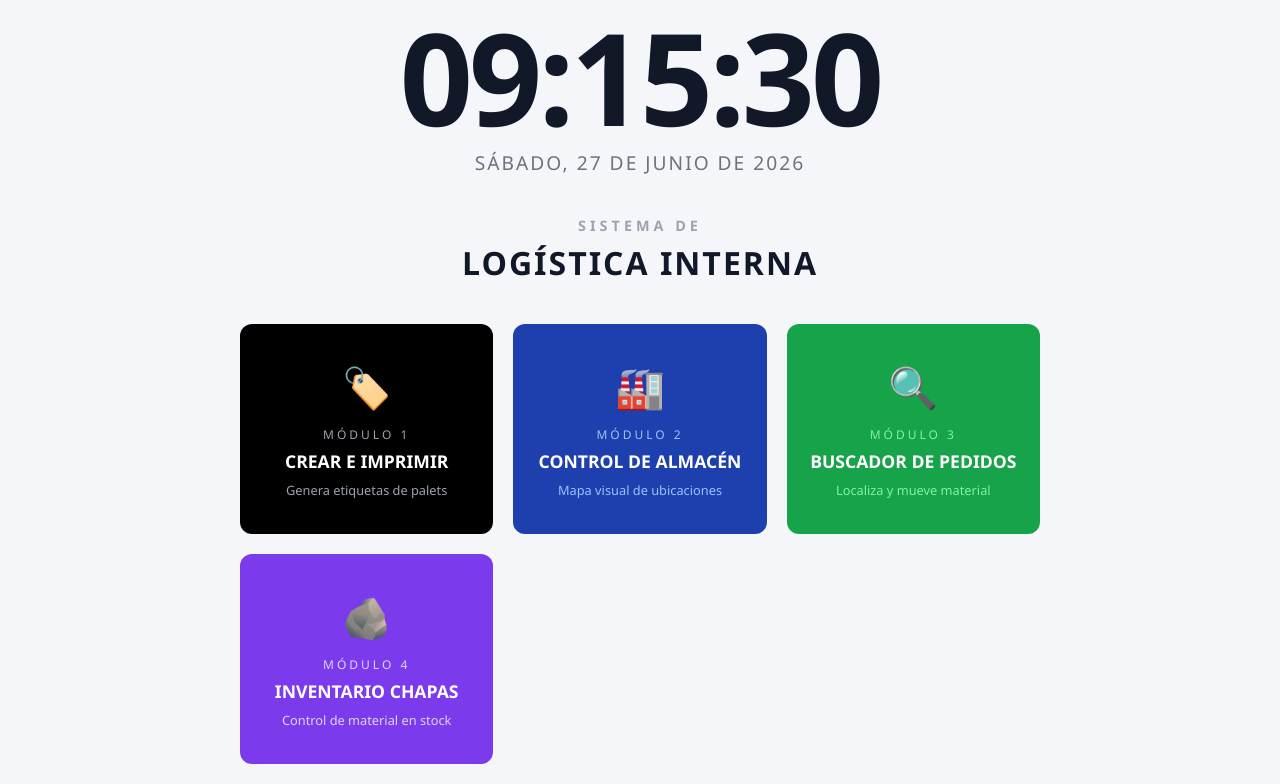
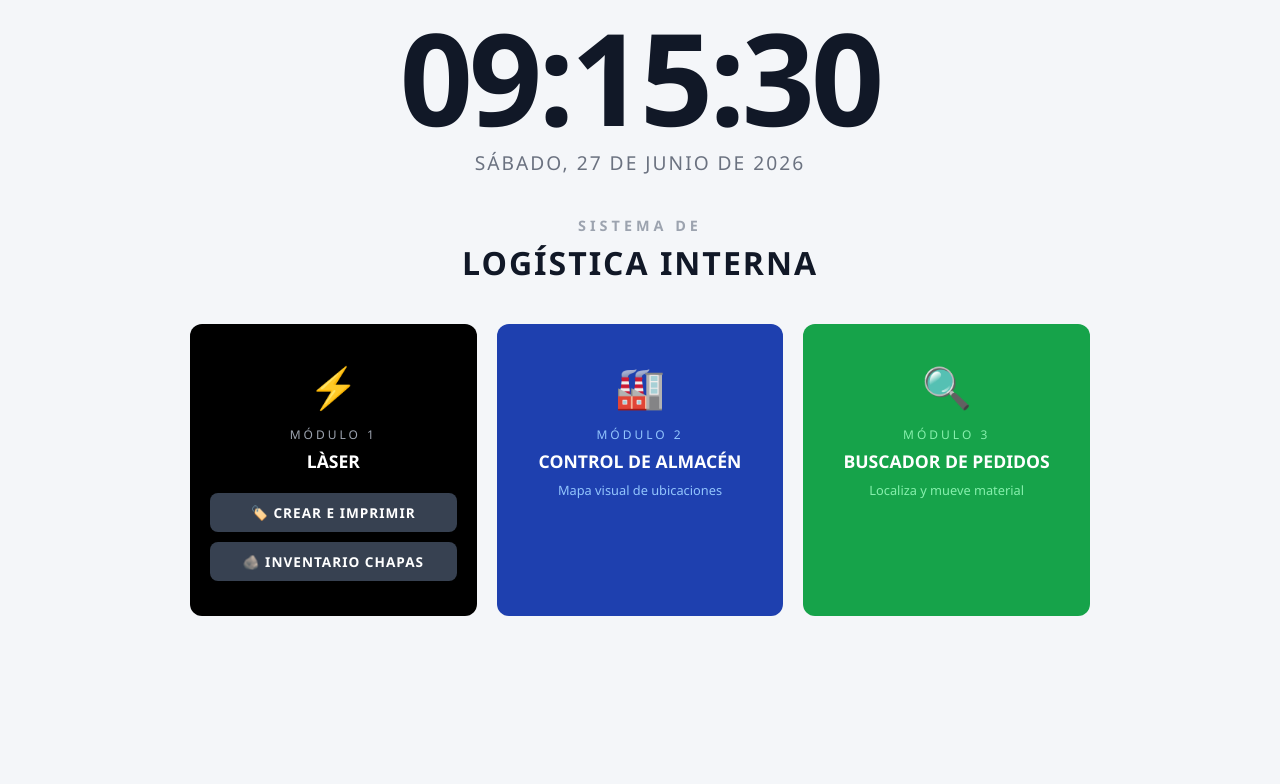
Before and after one commit to madamers-ai/Almacen, a plain HTML site: page index.html in a window 1280 px wide. Shown: the part 229-1013 px from the top of the page. After the commit the page ends 865 px from the top, so only its background shows below. Drawn offline with Linux system fonts and the light colour scheme; no server answers.

Commit message:
Add files via upload

```diff
--- a/index.html
+++ b/index.html
@@ -334,12 +334,12 @@
         }
         .etiqueta-chapa-a5:last-child { margin-bottom: 0; }
         .chapa-material-espesor {
-            font-family: Arial, sans-serif; font-size: 62px; font-weight: bold;
-            text-transform: uppercase; margin-bottom: 40px; letter-spacing: 6px;
+            font-family: Arial, sans-serif; font-size: 28px; font-weight: 900;
+            text-transform: uppercase; margin-bottom: 30px; letter-spacing: 8px;
         }
         .chapa-requerimiento {
-            font-family: Impact, 'Arial Black', sans-serif; font-size: 140px;
-            text-transform: uppercase; line-height: 1; letter-spacing: 8px;
+            font-family: Impact, 'Arial Black', sans-serif; font-size: 100px;
+            text-transform: uppercase; line-height: 1; letter-spacing: 16px;
         }
 
         /* --- REGLAS DE IMPRESIÓN --- */
@@ -391,15 +391,25 @@
                 </div>
 
                 <!-- Menú de acceso -->
-                <div style="display: grid; grid-template-columns: repeat(3, 1fr); gap: 20px; width: 100%; max-width: 800px;">
+                <div style="display: grid; grid-template-columns: repeat(3, 1fr); gap: 20px; width: 100%; max-width: 900px;">
 
-                    <div onclick="cambiarPestanaDesdeInicio('tab-crear')" style="background: #000; color: white; border-radius: 12px; padding: 35px 20px; text-align: center; cursor: pointer; transition: transform 0.15s, background 0.15s;"
-                         onmouseover="this.style.background='#1f2937'; this.style.transform='translateY(-4px)'"
-                         onmouseout="this.style.background='#000'; this.style.transform='translateY(0)'">
-                        <div style="font-size: 2.5rem; margin-bottom: 12px;">🏷️</div>
+                    <!-- Módulo LÀSER con submenú -->
+                    <div style="background: #000; color: white; border-radius: 12px; padding: 35px 20px; text-align: center; position: relative;">
+                        <div style="font-size: 2.5rem; margin-bottom: 12px;">⚡</div>
                         <div style="font-size: 0.75rem; letter-spacing: 3px; text-transform: uppercase; color: #9ca3af; margin-bottom: 6px;">Módulo 1</div>
-                        <div style="font-size: 1.1rem; font-weight: 800; text-transform: uppercase;">Crear e Imprimir</div>
-                        <div style="font-size: 0.8rem; color: #9ca3af; margin-top: 8px;">Genera etiquetas de palets</div>
+                        <div style="font-size: 1.1rem; font-weight: 800; text-transform: uppercase; margin-bottom: 20px;">LÀSER</div>
+                        <div style="display: flex; flex-direction: column; gap: 10px;">
+                            <div onclick="cambiarPestanaDesdeInicio('tab-crear')" style="background: #374151; border-radius: 8px; padding: 10px 14px; cursor: pointer; font-size: 0.85rem; font-weight: 700; text-transform: uppercase; letter-spacing: 1px; transition: background 0.15s;"
+                                 onmouseover="this.style.background='#4b5563'"
+                                 onmouseout="this.style.background='#374151'">
+                                🏷️ Crear e Imprimir
+                            </div>
+                            <div onclick="cambiarPestanaDesdeInicio('tab-chapas')" style="background: #374151; border-radius: 8px; padding: 10px 14px; cursor: pointer; font-size: 0.85rem; font-weight: 700; text-transform: uppercase; letter-spacing: 1px; transition: background 0.15s;"
+                                 onmouseover="this.style.background='#4b5563'"
+                                 onmouseout="this.style.background='#374151'">
+                                🪨 Inventario Chapas
+                            </div>
+                        </div>
                     </div>
 
                     <div onclick="cambiarPestanaDesdeInicio('tab-almacen')" style="background: #1e40af; color: white; border-radius: 12px; padding: 35px 20px; text-align: center; cursor: pointer; transition: transform 0.15s, background 0.15s;"
@@ -418,15 +428,6 @@
                         <div style="font-size: 0.75rem; letter-spacing: 3px; text-transform: uppercase; color: #86efac; margin-bottom: 6px;">Módulo 3</div>
                         <div style="font-size: 1.1rem; font-weight: 800; text-transform: uppercase;">Buscador de Pedidos</div>
                         <div style="font-size: 0.8rem; color: #86efac; margin-top: 8px;">Localiza y mueve material</div>
-                    </div>
-
-                    <div onclick="cambiarPestanaDesdeInicio('tab-chapas')" style="background: #7c3aed; color: white; border-radius: 12px; padding: 35px 20px; text-align: center; cursor: pointer; transition: transform 0.15s, background 0.15s;"
-                         onmouseover="this.style.background='#6d28d9'; this.style.transform='translateY(-4px)'"
-                         onmouseout="this.style.background='#7c3aed'; this.style.transform='translateY(0)'">
-                        <div style="font-size: 2.5rem; margin-bottom: 12px;">🪨</div>
-                        <div style="font-size: 0.75rem; letter-spacing: 3px; text-transform: uppercase; color: #ddd6fe; margin-bottom: 6px;">Módulo 4</div>
-                        <div style="font-size: 1.1rem; font-weight: 800; text-transform: uppercase;">Inventario Chapas</div>
-                        <div style="font-size: 0.8rem; color: #ddd6fe; margin-top: 8px;">Control de material en stock</div>
                     </div>
 
                 </div>
```
